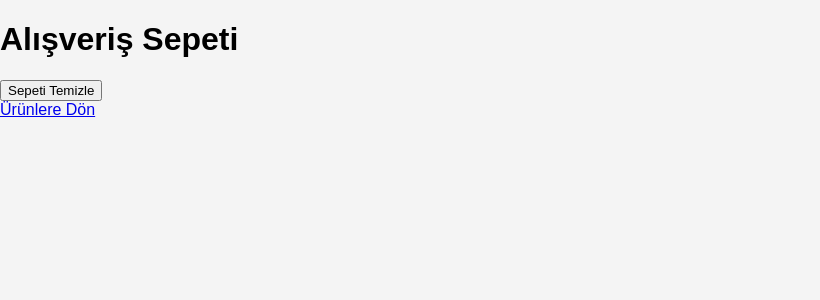
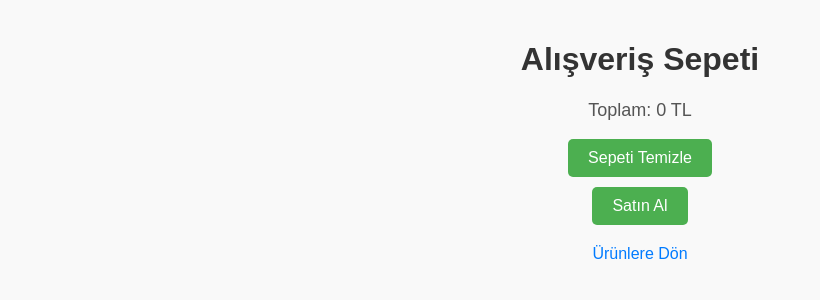
Before and after one commit to kaanst1/proje, a Flask app: page /cart in a window 1280 px wide. Shown: the top 300 px of the page, without its empty margins (0-820 px from the left). Run offline with Flask 3, Linux system fonts and the light colour scheme.

Commit message:
son güncelleme

```diff
--- a/app.py
+++ b/app.py
@@ -143,7 +143,14 @@ def iade():
 @app.route('/cart')
 def view_cart():
     initialize_cart()
-    return render_template('cart.html', cart=session['cart'])
+    cart = session['cart'];
+    ids = []
+    for item in cart:
+        ids.append(item['id'])
+    products = Product.query.filter(Product.id.in_(ids)).all()
+    cart_total = sum(item.price for item in products)
+    model = { 'cart': cart, 'cart_total': cart_total }
+    return render_template('cart.html', **model)
 
 # Sepeti temizleme
 @app.route('/clear_cart', methods=['POST'])
@@ -178,6 +185,12 @@ def get_cart():
     for product in products:
         prod_list.append({'id': product.id, 'name': product.name, 'price': product.price})
     return {'cart': prod_list}
+@app.route('/faq')
+def faq():
+    return render_template('faq.html')
+@app.route('/degerlendirme')
+def degerlendirme():
+    return render_template('degerlendirme.html')
 
 if __name__ == '__main__':
     app.run(debug=True)
--- a/cart.html
+++ b/cart.html
@@ -3,8 +3,66 @@
 <head>
     <meta charset="UTF-8">
     <title>Alışveriş Sepeti</title>
-    <base href="/static/" />
-    <link type="text/css" rel="stylesheet" href="style.css" />
+    <style>
+        body {
+            font-family: Arial, sans-serif;
+            background-color: #f9f9f9;
+            margin: 0;
+            padding: 20px;
+        }
+        h1 {
+            text-align: center;
+            color: #333;
+        }
+        ul {
+            list-style-type: none;
+            padding: 0;
+            margin: 20px auto;
+            max-width: 600px;
+        }
+        ul li {
+            background: #fff;
+            border: 1px solid #ddd;
+            margin: 10px 0;
+            padding: 10px;
+            border-radius: 5px;
+            display: flex;
+            justify-content: space-between;
+            align-items: center;
+        }
+        p {
+            text-align: center;
+            font-size: 18px;
+            color: #555;
+        }
+        form {
+            text-align: center;
+            margin: 10px;
+        }
+        button {
+            background-color: #4CAF50;
+            color: white;
+            border: none;
+            padding: 10px 20px;
+            border-radius: 5px;
+            cursor: pointer;
+            font-size: 16px;
+        }
+        button:hover {
+            background-color: #45a049;
+        }
+        a {
+            display: block;
+            text-align: center;
+            margin-top: 20px;
+            color: #007BFF;
+            text-decoration: none;
+            font-size: 16px;
+        }
+        a:hover {
+            text-decoration: underline;
+        }
+    </style>
 </head>
 <body>
     <h1>Alışveriş Sepeti</h1>
@@ -13,9 +71,13 @@
         <li>{{ item.name }} - {{ item.price }} TL</li>
         {% endfor %}
     </ul>
+    <p>Toplam: {{ cart_total }} TL</p>
     <form action="/clear_cart" method="post">
         <button type="submit">Sepeti Temizle</button>
     </form>
-    <a href="/index">Ürünlere Dön</a>
+    <form action="/checkout" method="post">
+        <button type="submit">Satın Al</button>
+    </form>
+    <a href="/categories">Ürünlere Dön</a>
 </body>
 </html>
--- a/categories.html
+++ b/categories.html
@@ -1,4 +1,3 @@
-
 <!DOCTYPE html>
 <html lang="tr">
 <head>
--- a/faq.html
+++ b/faq.html
@@ -229,9 +229,6 @@
             <img src="ad2.jpg" alt="Advertisement 2">
         </div>
     </div>
-    <div class="contact-us">
-        <a href="contact.html">BİZİMLE İLETİŞİME GEÇİN!</a>
-    </div>
     <div class="footerMenu">
         <h1 class="fMenuTitle">BAĞLANTILAR</h1>
         <ul class="fList">
--- a/login.html
+++ b/login.html
@@ -84,7 +84,7 @@
         <label for="password">Şifre:</label>
         <input type="password" id="password" name="password" placeholder="Şifrenizi girin" required>
 
-        <a href="register.html">Hesabınız yok mu? Kayıt Ol</a>
+        <a href="/register">Hesabınız yok mu? Kayıt Ol</a>
         <button type="submit">Giriş Yap</button>
     </form>
 
--- a/register.html
+++ b/register.html
@@ -106,7 +106,7 @@
 
             <button type="submit">Kayıt Ol</button>
         </form>
-        <a href="login.html" class="link">Zaten bir hesabınız var mı? Giriş Yap</a>
+        <a href="/login" class="link">Zaten bir hesabınız var mı? Giriş Yap</a>
     </div>
     <script>
         const form = document.querySelector('form');
```
Also changed, not shown: degerlendirme.html (+73 -1 lines), instance/database.db, static/style.css (line endings or trailing spaces).
